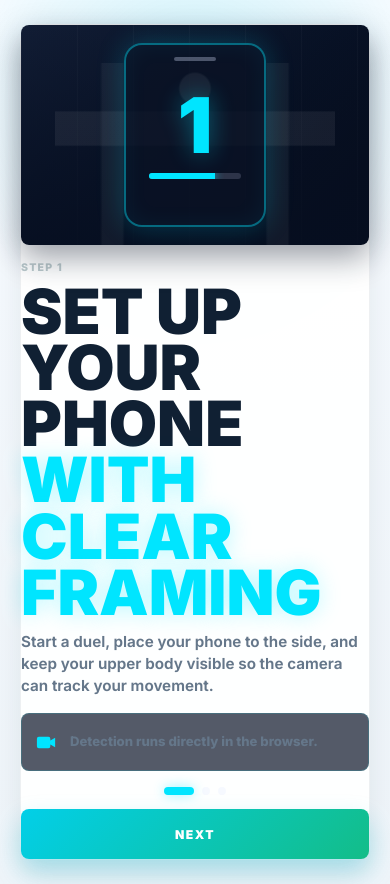
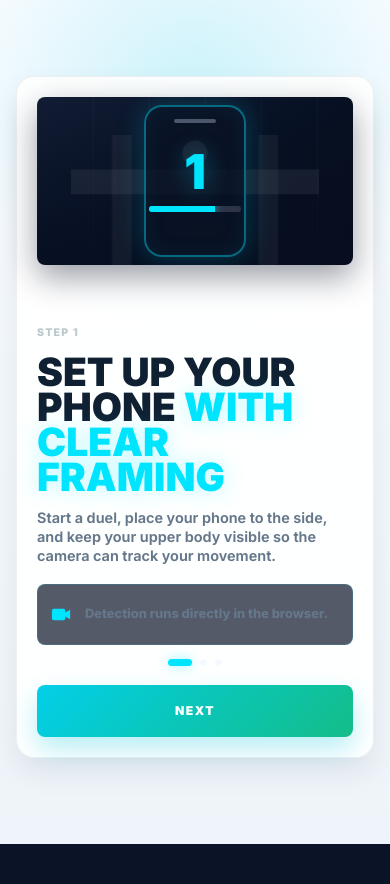
Before and after one commit to givros/pushup-duel, a React (Vite) app: page / in a window 390 px wide. After the commit the page ends 844 px from the top, so only its background shows below. Built offline with nearby package versions, Linux system fonts and the light colour scheme; no server answers.

Commit message:
Improve mobile viewport responsiveness

```diff
--- a/src/components/HistoryList.jsx
+++ b/src/components/HistoryList.jsx
@@ -22,7 +22,7 @@ export default function HistoryList({ history = [], limit = null, emptyLabel = '
             <div className="history-copy">
               <strong>{state.label}</strong>
               <span>
-                {opponentLabel(entry)} • {modeLabel(entry)} • {formatRelativeDate(entry.completedAt)}
+                {opponentLabel(entry)} - {modeLabel(entry)} - {formatRelativeDate(entry.completedAt)}
               </span>
               {hasOpponentScore(entry) && (
                 <small>
--- a/src/components/HomeScreen.jsx
+++ b/src/components/HomeScreen.jsx
@@ -46,7 +46,7 @@ export default function HomeScreen({
             {lastDuel ? outcomeLabel(lastDuel.outcome) : 'Ready'}
           </strong>
           <p>{lastDuel ? scoreLine(lastDuel) : 'No duel played yet'}</p>
-          <small>{lastDuel?.opponentName ? `vs ${lastDuel.opponentName}` : 'Start your first duel'} {lastDuel ? '· recently' : ''}</small>
+          <small>{lastDuel?.opponentName ? `vs ${lastDuel.opponentName}` : 'Start your first duel'} {lastDuel ? '- recently' : ''}</small>
         </div>
         <div className="duel-card-figure" aria-hidden="true">
           <Icon name="fitness_center" className="filled" />
@@ -150,7 +150,7 @@ function outcomeLabel(outcome) {
 }
 
 function scoreLine(entry) {
-  const opponentScore = typeof entry.opponentPushups === 'number' ? entry.opponentPushups : '—';
+  const opponentScore = typeof entry.opponentPushups === 'number' ? entry.opponentPushups : '-';
 
   return `${entry.pushups} - ${opponentScore}`;
 }
--- a/src/components/ResultScreen.jsx
+++ b/src/components/ResultScreen.jsx
@@ -75,7 +75,7 @@ export default function ResultScreen({ result, opponent, flow = 'outgoing', onHo
                 : 'Time is up, duel resolution is in progress.'}
             </p>
           ) : (
-            opponent && <p>{opponent.stat} • {opponent.rank}</p>
+            opponent && <p>{opponent.stat} - {opponent.rank}</p>
           )}
         </div>
       </section>
--- a/src/components/SettingsScreen.jsx
+++ b/src/components/SettingsScreen.jsx
@@ -72,7 +72,7 @@ export default function SettingsScreen({ progression, onBack, onCameraPermission
         <div>
           <span className="settings-kicker">Player account</span>
           <h2>{profile.nickname}</h2>
-          <p>Level {profile.level} • {profile.maxPushups} declared max push-ups</p>
+          <p>Level {profile.level} - {profile.maxPushups} declared max push-ups</p>
         </div>
       </section>
 
--- a/src/components/StarterChallengePrompt.jsx
+++ b/src/components/StarterChallengePrompt.jsx
@@ -34,7 +34,7 @@ export default function StarterChallengePrompt({ profile, onStart }) {
           <div>
             <span>Opponent</span>
             <strong>{challenger.pseudo}</strong>
-            <p>{challenger.stat} • {challenger.rank}</p>
+            <p>{challenger.stat} - {challenger.rank}</p>
           </div>
         </section>
 
--- a/src/components/StatsScreen.jsx
+++ b/src/components/StatsScreen.jsx
@@ -11,7 +11,7 @@ export default function StatsScreen({ progression, onOpenSettings }) {
   const draws = history.filter((entry) => entry.outcome === RESULT_OUTCOMES.draw).length;
   const pending = history.filter((entry) => entry.outcome === RESULT_OUTCOMES.pending).length;
   const bestFixed = stats.bestFixedTimeMs === null
-    ? '—'
+    ? '-'
     : `${(stats.bestFixedTimeMs / 1000).toFixed(1)}s`;
 
   return (
--- a/src/components/TopBar.jsx
+++ b/src/components/TopBar.jsx
@@ -18,7 +18,7 @@ export default function TopBar({ compact = false, progression, onProfileClick })
           </div>
         </button>
         <div className="player-meta">
-          <span>{profile.nickname} • Level {profile.level}</span>
+          <span>{profile.nickname} - Level {profile.level}</span>
           {!compact && (
             <div className="xp-track" aria-hidden="true">
               <div style={{ width: `${levelProgress}%` }} />
--- a/src/styles/global.css
+++ b/src/styles/global.css
@@ -4247,3 +4247,491 @@ body {
 .challenge-screen .permission-panel {
   color: #dae2fd;
 }
+
+/* Mobile viewport fit pass */
+html,
+body,
+#root {
+  height: 100%;
+  min-height: 100%;
+  overflow: hidden;
+}
+
+body {
+  position: fixed;
+  inset: 0;
+  width: 100%;
+  overscroll-behavior: none;
+}
+
+#root,
+.app-shell {
+  width: 100%;
+  height: 100dvh;
+  min-height: 0;
+  overflow: hidden;
+}
+
+.screen:not(.challenge-screen) {
+  height: 100dvh;
+  min-height: 0;
+  overflow: hidden;
+  padding-top: calc(76px + var(--safe-top));
+  padding-bottom: calc(86px + var(--safe-bottom));
+}
+
+.top-bar {
+  min-height: calc(58px + var(--safe-top));
+  padding-top: calc(9px + var(--safe-top));
+  padding-bottom: 9px;
+}
+
+.bottom-nav {
+  min-height: calc(72px + var(--safe-bottom));
+  padding-top: 7px;
+  padding-bottom: calc(10px + var(--safe-bottom));
+}
+
+.nav-item {
+  min-height: 46px;
+}
+
+.nav-item.featured {
+  min-height: 56px;
+  margin-top: -10px;
+}
+
+.home-screen {
+  grid-template-rows: auto auto auto auto minmax(0, auto);
+  align-content: start;
+  gap: clamp(8px, 1.5dvh, 12px);
+  padding-top: calc(70px + var(--safe-top));
+  padding-bottom: calc(82px + var(--safe-bottom));
+}
+
+.home-duel-card {
+  min-height: clamp(100px, 17dvh, 124px);
+  padding: clamp(12px, 2.2dvh, 16px);
+}
+
+.duel-card-avatar {
+  width: clamp(52px, 11dvw, 66px);
+  height: clamp(52px, 11dvw, 66px);
+}
+
+.duel-card-figure {
+  width: clamp(42px, 10dvw, 54px);
+  height: clamp(42px, 10dvw, 54px);
+}
+
+.home-duel-copy strong {
+  font-size: clamp(1rem, 3.8dvw, 1.28rem);
+}
+
+.home-duel-copy p {
+  margin-top: 4px;
+  font-size: clamp(1.02rem, 4dvw, 1.25rem);
+}
+
+.home-start-panel {
+  min-height: clamp(58px, 10dvh, 70px);
+  padding: clamp(10px, 2dvh, 14px);
+}
+
+.daily-duel-card {
+  min-height: clamp(66px, 11dvh, 82px);
+  padding: clamp(10px, 2dvh, 15px);
+}
+
+.progress-overview {
+  gap: 7px;
+}
+
+.progress-overview article {
+  min-height: clamp(66px, 11dvh, 86px);
+  padding: clamp(9px, 1.8dvh, 13px);
+}
+
+.progress-overview strong {
+  font-size: clamp(1.25rem, 5.5dvw, 2rem);
+}
+
+.mission-card.compact {
+  min-height: 0;
+  margin-top: 0;
+  padding: clamp(11px, 2dvh, 15px);
+}
+
+.mission-card.compact .mission-track {
+  margin-top: 8px;
+}
+
+.mission-card.compact p {
+  margin-top: 6px;
+}
+
+.onboarding-screen,
+.camera-guide-screen,
+.starter-screen,
+.matchmaking-screen,
+.result-screen,
+.async-result-screen {
+  height: 100dvh;
+  min-height: 0;
+  overflow: hidden;
+}
+
+.onboarding-screen {
+  display: grid;
+  place-items: stretch center;
+  padding: calc(12px + var(--safe-top)) calc(16px + var(--safe-right)) calc(12px + var(--safe-bottom))
+    calc(16px + var(--safe-left));
+}
+
+.onboarding-card,
+.profile-form {
+  width: min(100%, 360px);
+  max-height: calc(100dvh - 24px - var(--safe-top) - var(--safe-bottom));
+}
+
+.welcome-card {
+  grid-template-rows: minmax(108px, 0.85fr) auto auto auto;
+  align-content: stretch;
+  gap: clamp(9px, 1.8dvh, 14px);
+  min-height: 0;
+  height: 100%;
+  padding: clamp(14px, 2.6dvh, 20px);
+}
+
+.welcome-visual {
+  height: auto;
+  min-height: 108px;
+  max-height: 168px;
+}
+
+.welcome-phone {
+  width: clamp(92px, 26dvw, 124px);
+  height: clamp(112px, 25dvh, 152px);
+}
+
+.welcome-rep-count {
+  font-size: clamp(3rem, 12dvw, 4.2rem);
+}
+
+.welcome-copy {
+  gap: clamp(6px, 1.2dvh, 10px);
+}
+
+.welcome-copy h1 {
+  font-size: clamp(2rem, 10dvw, 3.5rem);
+}
+
+.welcome-copy p {
+  font-size: clamp(0.82rem, 3.7dvw, 0.95rem);
+  line-height: 1.32;
+}
+
+.onboarding-insight {
+  min-height: 0;
+  padding: clamp(9px, 1.8dvh, 12px);
+}
+
+.onboarding-insight strong {
+  font-size: clamp(0.74rem, 3.3dvw, 0.82rem);
+  line-height: 1.25;
+}
+
+.onboarding-step-footer {
+  gap: clamp(8px, 1.7dvh, 12px);
+}
+
+.step-dots span {
+  width: 7px;
+  height: 7px;
+}
+
+.step-dots span.active {
+  width: 24px;
+}
+
+.primary-button,
+.secondary-button,
+.danger-button,
+.launch-button {
+  min-height: 46px;
+}
+
+.profile-form {
+  align-self: center;
+  gap: clamp(9px, 1.7dvh, 13px);
+  padding: clamp(16px, 3dvh, 22px);
+}
+
+.profile-form h1 {
+  margin-bottom: 2px;
+  font-size: clamp(1.65rem, 8dvw, 2.55rem);
+}
+
+.profile-form p {
+  margin: 0;
+  font-size: 0.84rem;
+  line-height: 1.32;
+}
+
+.profile-form input {
+  min-height: 46px;
+}
+
+.camera-guide-screen {
+  align-content: stretch;
+  gap: clamp(10px, 2dvh, 16px);
+  padding-top: calc(18px + var(--safe-top));
+  padding-bottom: calc(18px + var(--safe-bottom));
+}
+
+.camera-guide-hero {
+  gap: 7px;
+}
+
+.camera-guide-icon {
+  width: 48px;
+  height: 48px;
+}
+
+.camera-guide-hero h1 {
+  font-size: clamp(2.1rem, 10dvw, 3.5rem);
+}
+
+.camera-guide-hero p {
+  line-height: 1.32;
+}
+
+.camera-guide-steps {
+  gap: 8px;
+}
+
+.camera-guide-steps article {
+  padding: clamp(10px, 2dvh, 14px);
+}
+
+.camera-guide-action {
+  margin-top: auto;
+}
+
+.starter-screen {
+  padding: calc(12px + var(--safe-top)) calc(16px + var(--safe-right)) calc(12px + var(--safe-bottom))
+    calc(16px + var(--safe-left));
+}
+
+.starter-popup {
+  max-height: calc(100dvh - 24px - var(--safe-top) - var(--safe-bottom));
+  gap: clamp(10px, 1.8dvh, 15px);
+  padding: clamp(14px, 2.4dvh, 20px);
+}
+
+.starter-icon {
+  width: 46px;
+  height: 46px;
+}
+
+.starter-copy {
+  gap: 6px;
+}
+
+.starter-copy h1 {
+  font-size: clamp(1.95rem, 9dvw, 3.2rem);
+}
+
+.starter-copy p {
+  font-size: 0.84rem;
+  line-height: 1.32;
+}
+
+.starter-challenger {
+  padding: 10px;
+}
+
+.starter-challenger .opponent-avatar {
+  width: 50px;
+  height: 50px;
+}
+
+.starter-rules {
+  gap: 7px;
+}
+
+.starter-rules article {
+  min-height: 0;
+  padding: 9px 10px;
+}
+
+.matchmaking-screen,
+.opponent-search-screen {
+  padding-top: calc(70px + var(--safe-top));
+  padding-bottom: calc(18px + var(--safe-bottom));
+}
+
+.opponent-search {
+  min-height: 0;
+  height: 100%;
+  align-content: space-between;
+}
+
+.result-screen,
+.async-result-screen {
+  display: grid;
+  align-content: center;
+  gap: clamp(10px, 1.8dvh, 16px);
+  padding-top: calc(16px + var(--safe-top));
+  padding-bottom: calc(16px + var(--safe-bottom));
+}
+
+.async-result-help {
+  gap: 8px;
+}
+
+.async-result-help article {
+  min-height: 0;
+  padding: 10px 12px;
+}
+
+.challenges-screen,
+.stats-screen,
+.settings-screen {
+  overflow-y: auto;
+  overflow-x: hidden;
+  -webkit-overflow-scrolling: touch;
+  overscroll-behavior-y: contain;
+  padding-bottom: calc(92px + var(--safe-bottom));
+  scrollbar-width: none;
+}
+
+.challenges-screen::-webkit-scrollbar,
+.stats-screen::-webkit-scrollbar,
+.settings-screen::-webkit-scrollbar {
+  display: none;
+}
+
+@media (max-height: 700px) {
+  .home-screen {
+    gap: 8px;
+  }
+
+  .home-duel-card {
+    min-height: 96px;
+  }
+
+  .daily-duel-card {
+    min-height: 60px;
+  }
+
+  .daily-badge {
+    width: 36px;
+    height: 36px;
+  }
+
+  .progress-overview article {
+    min-height: 60px;
+  }
+
+  .mission-card.compact {
+    display: none;
+  }
+
+  .welcome-visual {
+    max-height: 136px;
+  }
+
+  .welcome-copy h1 {
+    font-size: clamp(1.7rem, 8.5dvw, 2.6rem);
+  }
+
+  .starter-rules {
+    grid-template-columns: 1fr 1fr;
+  }
+
+  .starter-rules article {
+    grid-template-columns: 1fr;
+    justify-items: start;
+  }
+}
+
+@media (max-height: 610px) {
+  .top-bar {
+    min-height: calc(52px + var(--safe-top));
+  }
+
+  .bottom-nav {
+    min-height: calc(64px + var(--safe-bottom));
+  }
+
+  .nav-item {
+    min-height: 40px;
+  }
+
+  .nav-item.featured {
+    min-height: 48px;
+    margin-top: -7px;
+  }
+
+  .nav-item span:last-child {
+    font-size: 0.46rem;
+  }
+
+  .home-screen {
+    padding-top: calc(62px + var(--safe-top));
+    padding-bottom: calc(68px + var(--safe-bottom));
+  }
+
+  .home-duel-card {
+    min-height: 86px;
+  }
+
+  .duel-card-figure {
+    display: none;
+  }
+
+  .home-start-panel {
+    min-height: 52px;
+  }
+
+  .progress-overview article {
+    min-height: 54px;
+    padding: 8px;
+  }
+
+  .welcome-card {
+    gap: 8px;
+    padding: 12px;
+  }
+
+  .welcome-visual {
+    min-height: 86px;
+    max-height: 104px;
+  }
+
+  .welcome-phone {
+    height: 92px;
+  }
+
+  .welcome-signal,
+  .welcome-camera-line {
+    display: none;
+  }
+
+  .welcome-rep-count {
+    font-size: 2.65rem;
+  }
+
+  .onboarding-insight {
+    grid-template-columns: 1fr;
+  }
+
+  .onboarding-insight .app-icon {
+    display: none;
+  }
+
+  .camera-guide-steps span {
+    display: none;
+  }
+}
```
